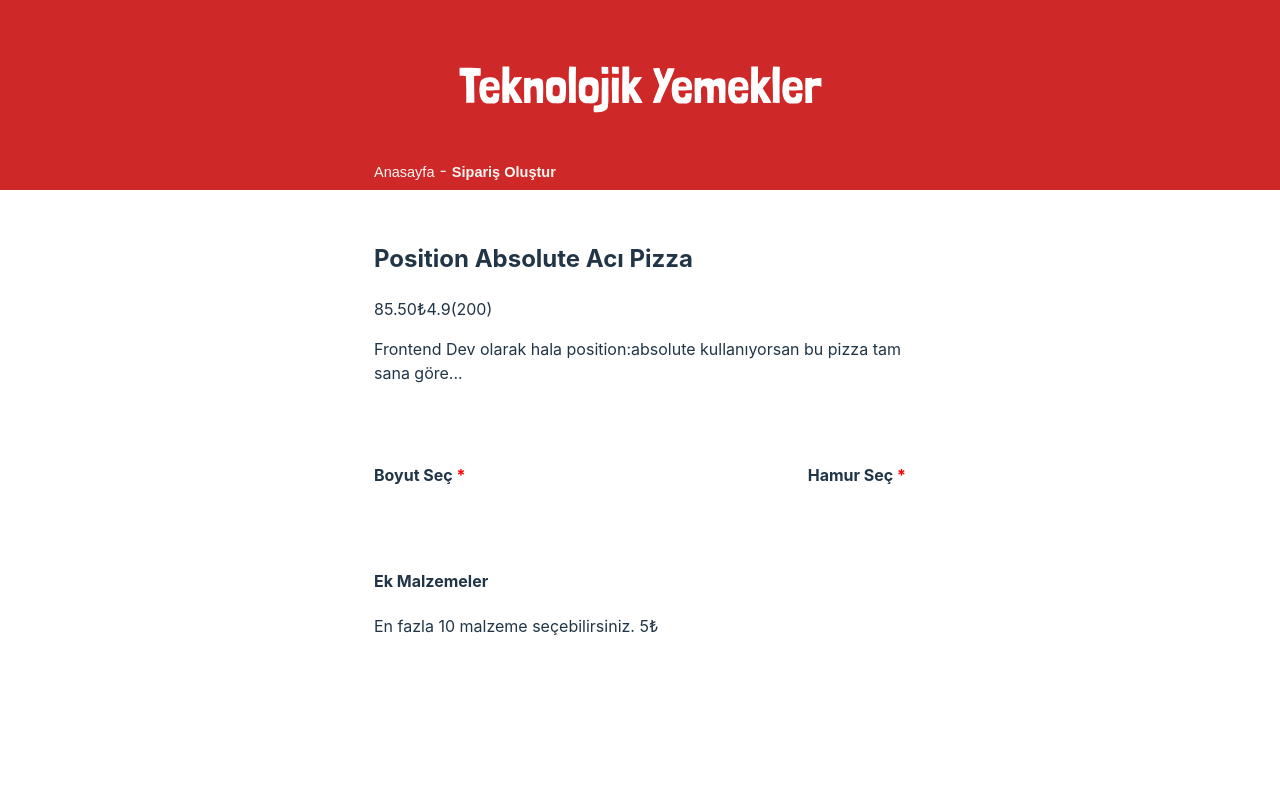
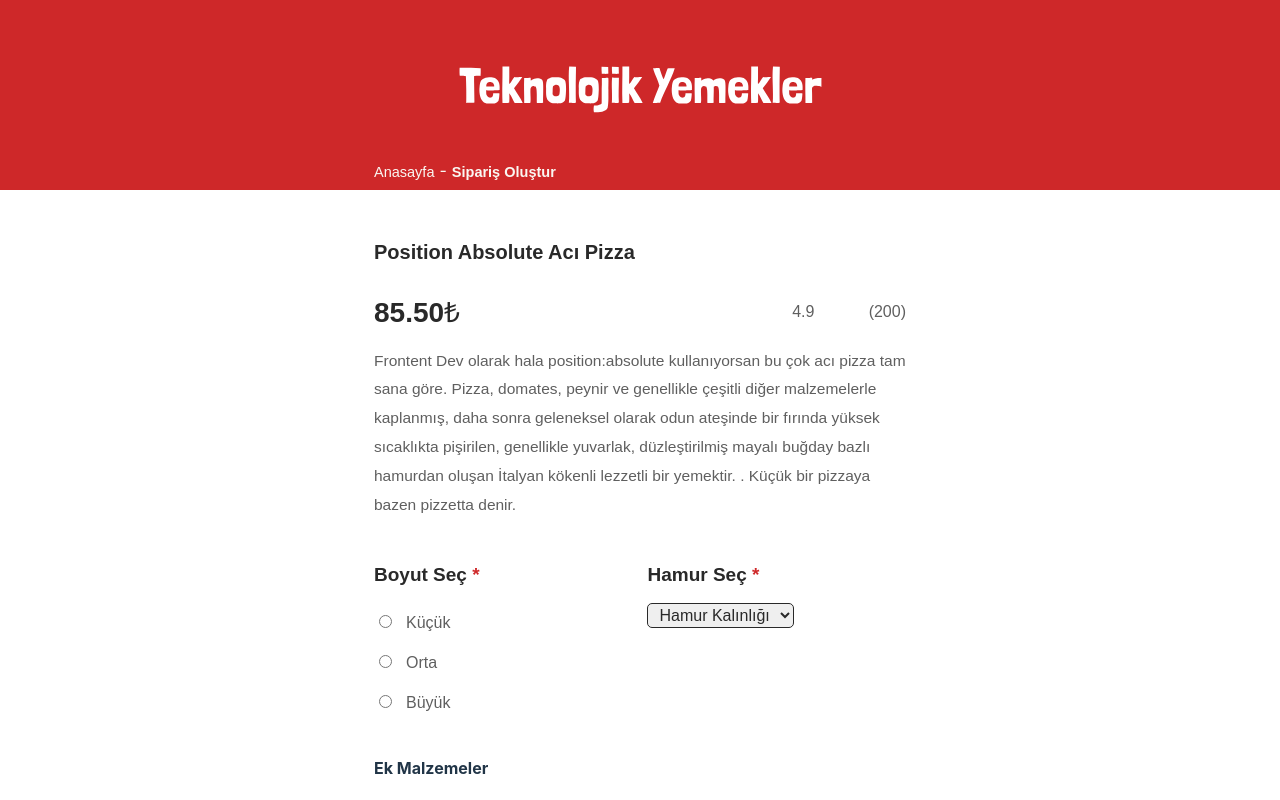
Before and after one commit to vexoon/Pizza_web_2, a React (Vite) app: page /order in a window 1280 px wide. Built offline with nearby package versions, Linux system fonts and the light colour scheme.

Commit message:
feat: add pizza size and dough type components

```diff
--- /dev/null
+++ b/src/components/siparisformu/DoughType.jsx
@@ -0,0 +1,54 @@
+import styled from "styled-components";
+import { useState } from "react";
+
+const Container = styled.div`
+  display: flex;
+  flex-direction: column;
+  align-items: start;
+  max-width: 532px;
+`;
+
+const Title = styled.h2`
+  color: #292929;
+  font-weight: 600;
+  font-size: 19px;
+  line-height: 24.76px;
+  font-family: "Barlow", sans-serif;
+
+  &::after {
+    content: " *";
+    color: #ce2829;
+  }
+`;
+
+const StyledSelect = styled.select`
+  width: 100%;
+  max-width: 250px;
+  padding: 2px 7px;
+  border: 1px solid #292929;
+  border-radius: 5px;
+  color: #292929;
+  font-family: "Barlow", sans-serif;
+  font-size: 16px;
+`;
+
+export default function DoughType() {
+  const [dough, setDough] = useState("");
+
+  const handleChange = (e) => {
+    setDough(e.target.value);
+  };
+  return (
+    <Container>
+      <Title>Hamur Seç</Title>
+      <StyledSelect value={dough} onChange={handleChange} required>
+        <option value="" disabled>
+          Hamur Kalınlığı
+        </option>
+        <option value="ince">İnce</option>
+        <option value="normal">Normal</option>
+        <option value="Kalin">Kalın</option>
+      </StyledSelect>
+    </Container>
+  );
+}
--- a/src/components/siparisformu/OrderPage.jsx
+++ b/src/components/siparisformu/OrderPage.jsx
@@ -1,6 +1,9 @@
 import styled from "styled-components";
 import { Link } from "react-router-dom";
 import logo from "./../../../images/iteration-1-images/logo.svg";
+import PizzaInfo from "./PizzaInfo";
+import PizzaSize from "./PizzaSize";
+import DoughType from "./DoughType";
 
 const ContainerHeader = styled.header`
   background-color: #ce2829;
@@ -30,10 +33,10 @@ const StyledLink = styled(Link)`
   font-size: 14.5px;
   line-height: 28.8px;
   font-family: "Barlow", sans-serif;
-  transition: opacity 0.2s;
 
   &:hover {
-    text-decoration: underline;
+    transition: opacity 0.2s;
+    color: #cac8c4;
   }
 `;
 const MainContent = styled.main`
@@ -42,7 +45,7 @@ const MainContent = styled.main`
   padding: 31px 0;
   display: flex;
   flex-direction: column;
-  gap: 40px;
+  gap: 12px;
 `;
 
 export default function OrderPage() {
@@ -60,39 +63,11 @@ export default function OrderPage() {
         </Nav>
       </ContainerHeader>
       <MainContent>
-        {/* Pizza Bilgisi */}
-        <section>
-          <h2>Position Absolute Acı Pizza</h2>
-          <div className="price-rating">
-            <span>85.50₺</span>
-            <span>4.9</span>
-            <span>(200)</span>
-          </div>
-          <p>
-            Frontend Dev olarak hala position:absolute kullanıyorsan bu pizza
-            tam sana göre...
-          </p>
+        <PizzaInfo />
+        <section style={{ display: "flex", justifyContent: "flex-start", gap: "167.88px" }}>
+          <PizzaSize />
+          <DoughType />
         </section>
-
-        {/* Seçim Alanları (Boyut ve Hamur) */}
-        <section style={{ display: "flex", justifyContent: "space-between" }}>
-          {/*  SizeComponent */}
-          <div>
-            <h4>
-              Boyut Seç <span style={{ color: "red" }}>*</span>
-            </h4>
-            {/* Radio butonlar */}
-          </div>
-
-          {/*  DoughComponent */}
-          <div>
-            <h4>
-              Hamur Seç <span style={{ color: "red" }}>*</span>
-            </h4>
-            {/* Select Box */}
-          </div>
-        </section>
-
         {/* Malzemeler */}
         <section>
           <h4>Ek Malzemeler</h4>
--- /dev/null
+++ b/src/components/siparisformu/PizzaInfo.jsx
@@ -0,0 +1,69 @@
+import styled from "styled-components";
+
+const Container = styled.div`
+  display: flex;
+  flex-direction: column;
+  alig-items: start;
+  max-width: 532px;
+  gap: 10px;
+`;
+
+const Title = styled.h2`
+  color: #292929;
+  font-weight: 600;
+  font-size: 20px;
+  line-height: 29.44px;
+  font-family: "Barlow", sans-serif;
+`;
+
+const Info = styled.div`
+  display: flex;
+  justify-content: space-between;
+  color: #292929;
+  font-weight: 700;
+  font-size: 28px;
+  line-height: 37.47px;
+  font-family: "Barlow", sans-serif;
+`;
+const Rating = styled.div`
+  display: flex;
+  color: #5f5f5f;
+  font-weight: 400;
+  font-size: 16px;
+  gap: 54.2px;
+  line-height: 28.8px;
+  font-family: "Barlow", sans-serif;
+  align-items: center;
+`;
+
+const Text = styled.p`
+  color: #5f5f5f;
+  font-weight: 400;
+  font-size: 15.5px;
+  line-height: 28.8px;
+  font-family: "Barlow", sans-serif;
+  margin-top: 5px;
+`;
+
+export default function PizzaInfo() {
+  return (
+    <Container>
+      <Title>Position Absolute Acı Pizza</Title>
+      <Info>
+        85.50₺
+        <Rating>
+          <span>4.9</span>
+          <span>(200)</span>
+        </Rating>
+      </Info>
+      <Text>
+        Frontent Dev olarak hala position:absolute kullanıyorsan bu çok acı
+        pizza tam sana göre. Pizza, domates, peynir ve genellikle çeşitli diğer
+        malzemelerle kaplanmış, daha sonra geleneksel olarak odun ateşinde bir
+        fırında yüksek sıcaklıkta pişirilen, genellikle yuvarlak, düzleştirilmiş
+        mayalı buğday bazlı hamurdan oluşan İtalyan kökenli lezzetli bir
+        yemektir. . Küçük bir pizzaya bazen pizzetta denir.
+      </Text>
+    </Container>
+  );
+}
--- /dev/null
+++ b/src/components/siparisformu/PizzaSize.jsx
@@ -0,0 +1,91 @@
+import styled from "styled-components";
+import { useState } from "react";
+
+const Container = styled.div`
+  display: flex;
+  flex-direction: column;
+  align-items: start;
+  max-width: 532px;
+`;
+
+const ContainerForm = styled.form`
+  display: flex;
+  flex-direction: column;
+  align-items: start;
+  max-width: 532px;
+`;
+
+const Title = styled.h2`
+  color: #292929;
+  font-weight: 600;
+  font-size: 19px;
+  line-height: 24.76px;
+  font-family: "Barlow", sans-serif;
+
+  &::after {
+    content: " *";
+    color: #ce2829;
+  }
+`;
+
+const Label = styled.label`
+  display: flex;
+  column-gap: 11px;
+  align-items: baseline;
+  color: #5f5f5f;
+  font-weight: 500;
+  font-size: 16px;
+  line-height: 40px;
+  font-family: "Barlow", sans-serif;
+`;
+
+export default function PizzaSize() {
+  const [size, setSize] = useState("");
+
+  const handleChange = (e) => {
+    setSize(e.target.value);
+  };
+  return (
+    <Container>
+      <Title>Boyut Seç</Title>
+      <ContainerForm>
+        <Label htmlFor="S">
+          <input
+            type="radio"
+            id="S"
+            name="pizza-size"
+            value="small"
+            checked={size === "small"}
+            onChange={handleChange}
+            required
+          />
+          Küçük
+        </Label>
+        <Label htmlFor="M">
+          <input
+            type="radio"
+            id="M"
+            name="pizza-size"
+            value="medium"
+            checked={size === "medium"}
+            onChange={handleChange}
+            required
+          />
+          Orta
+        </Label>
+        <Label htmlFor="L">
+          <input
+            type="radio"
+            id="L"
+            name="pizza-size"
+            value="large"
+            checked={size === "large"}
+            onChange={handleChange}
+            required
+          />
+          Büyük
+        </Label>
+      </ContainerForm>
+    </Container>
+  );
+}
```
